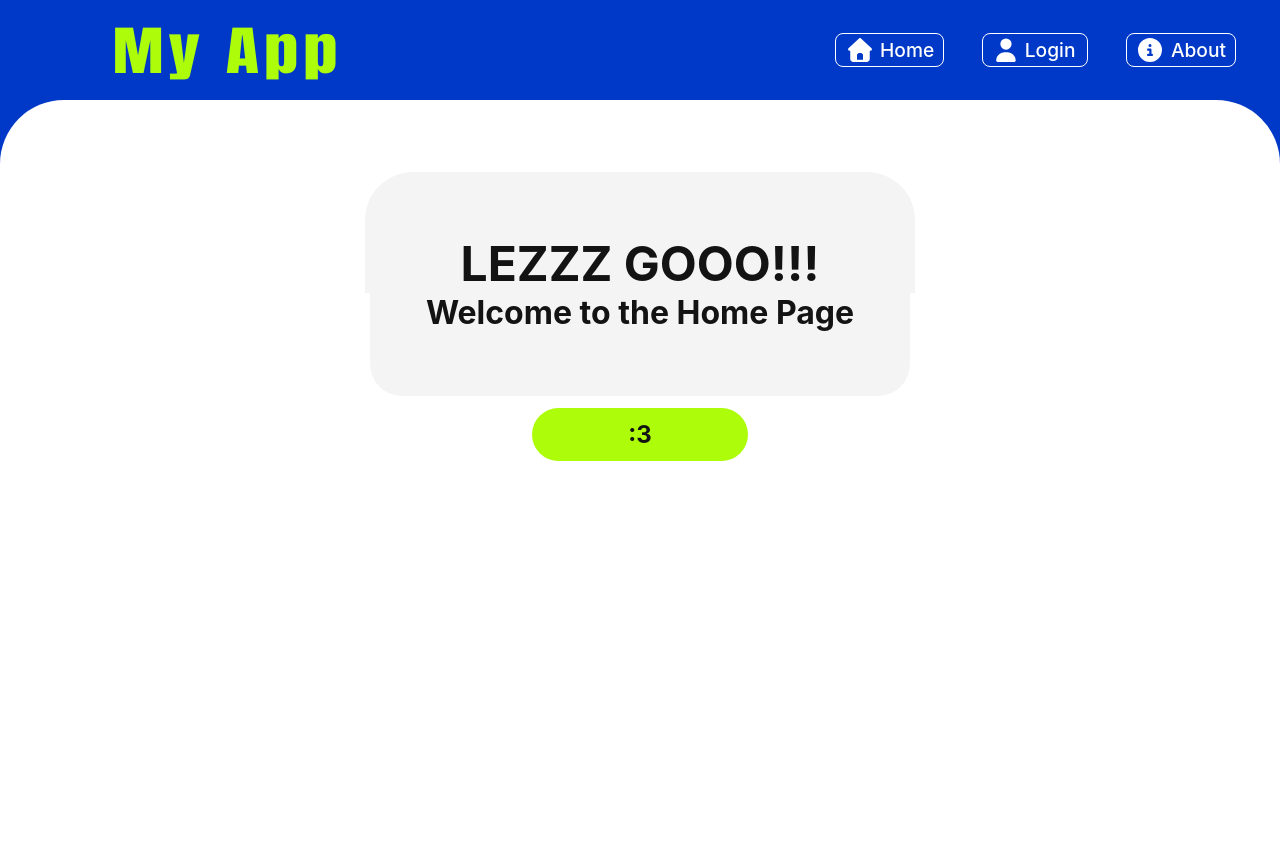
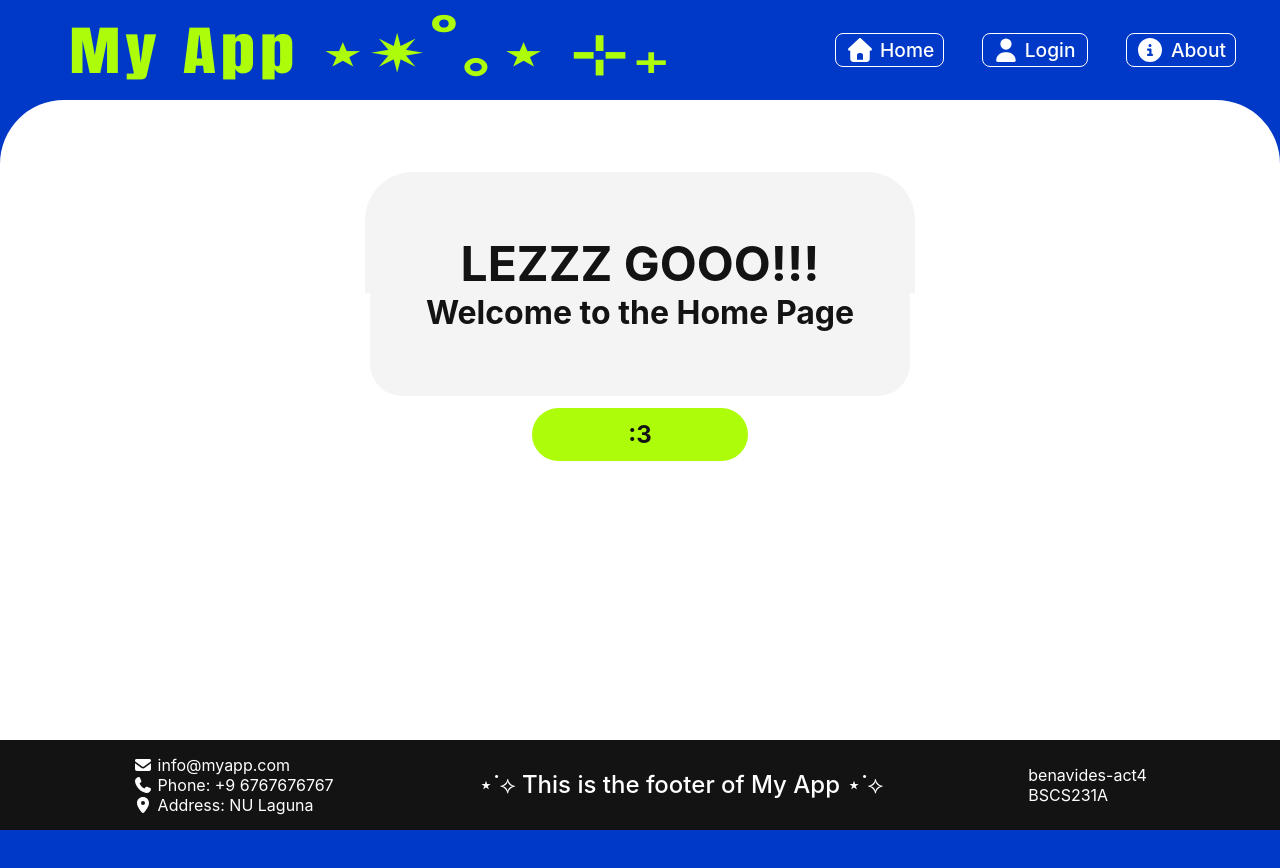
Before and after one commit to mecsung/CTAPDEVL-BSCS231A, a JavaScript app in the folder frontend/: page / in a window 1280 px wide. Shown: the top 868 px of the page. After the commit the page ends 830 px from the top, so only its background shows below. Built offline with nearby package versions, Linux system fonts and the light colour scheme; the HTML template or start-up script is replaced by a standard one.

Commit message:
Add styling to 3 pages
- add footer to Home, Login, and About page

```diff
--- a/frontend/src/App.js
+++ b/frontend/src/App.js
@@ -4,6 +4,7 @@ import Home from './pages/Home';
 import Login from './pages/Login';
 import About from './pages/About';
 import Navbar from './components/Navbar';
+import Footer from './components/Footer';
 
 
 function App() {
@@ -30,6 +31,8 @@ function App() {
           </Routes>
         </div>
 
+        <Footer />
+
       </BrowserRouter>
     </div>
   );
--- /dev/null
+++ b/frontend/src/components/Footer.js
@@ -0,0 +1,27 @@
+import {FontAwesomeIcon} from '@fortawesome/react-fontawesome';
+import {faEnvelope} from '@fortawesome/free-solid-svg-icons';
+import {faPhone} from '@fortawesome/free-solid-svg-icons';
+import {faLocationDot} from '@fortawesome/free-solid-svg-icons';
+
+const Footer = () => {
+    return (
+        <footer>
+            <div className = "footer-container">
+                <div className="left-information">
+                    <li><FontAwesomeIcon icon={faEnvelope} className="email-icon"/> info@myapp.com</li>
+                    <li><FontAwesomeIcon icon={faPhone} className="phone-icon"/> Phone: +9 6767676767</li>
+                    <li><FontAwesomeIcon icon={faLocationDot} className="address-icon"/> Address: NU Laguna</li>
+                </div>
+
+                <p>⋆˙⟡ This is the footer of My App ⋆˙⟡</p>
+
+                <div className="right-information">
+                    <li>benavides-act4</li>
+                    <li>BSCS231A</li>
+                </div>
+            </div>
+        </footer>
+    );
+}
+
+export default Footer;
--- a/frontend/src/components/Navbar.js
+++ b/frontend/src/components/Navbar.js
@@ -12,7 +12,7 @@ const Navbar = () => {
     return (
         <header>
             <div className = "container">
-                <h1>My App</h1>
+                <h1>My App ⋆✴︎˚｡⋆ ⊹₊</h1>
                 <nav>
                     <li><FontAwesomeIcon icon={faHouse} className="home-icon" /><Link to= '/'>Home</Link></li>
                     <li><FontAwesomeIcon icon={faUser} className="user-icon" /><Link to= '/login'>Login</Link></li>
--- a/frontend/src/index.css
+++ b/frontend/src/index.css
@@ -91,7 +91,7 @@ body {
   display: flex;
   flex-direction: column;
   align-items: center;
-  height: 100vh;
+  height: 80vh;
   border-radius: 4em 4em 0 0;
   color: #131313;
 }
@@ -128,7 +128,7 @@ body {
 .login {
   /* border: 1px solid red; */
   background-color: #ffffff;
-  height: 100vh;
+  height: 80vh;
   border-radius: 4em 4em 0 0;
   color: #131313;
   overflow: hidden;
@@ -141,7 +141,7 @@ body {
     align-items: center;
     justify-self: center;
     width: 30%;
-    margin: 5%;
+    margin: 3%;
     padding: 8em 3em;
     border-radius: 1.5em;
     background-color: #f4f4f4;
@@ -193,7 +193,7 @@ body {
   display: flex;
   flex-direction: column;
   align-items: center;
-  height: 100vh;
+  height: 80vh;
   border-radius: 4em 4em 0 0;
   color: #131313;
 }
@@ -247,3 +247,34 @@ body {
       text-align: justify;
       margin: 0 0 0 0;
     }
+
+
+/* Footer */
+footer {
+  /* border: 1px solid red; */
+  background-color: #131313;
+  color: #ffffff;
+  display: flex;
+  align-items: center;
+  justify-content: center;
+  padding: 0.5%;
+}
+
+  .footer-container {
+    /* border: 1px solid red; */
+    display: flex;
+    justify-content: space-between;
+    width: 80%;
+    align-items: center;
+  }
+
+  .footer-container p {
+    /* border: 1px solid red; */
+    font-size: 1.5em;
+    font-weight: 500;
+  }
+
+  .footer-container .left-information, .footer-container .right-information {
+    /* border: 1px solid red; */
+    list-style: none;
+  }
```
